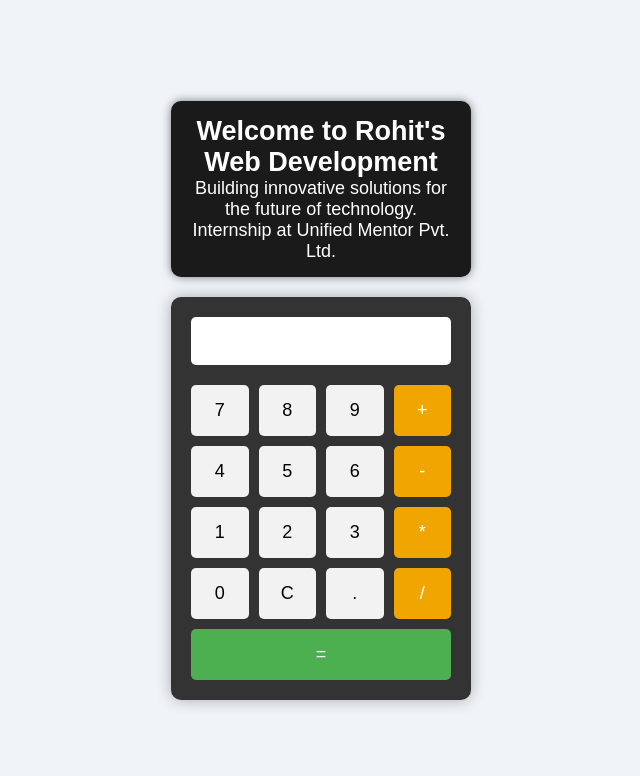
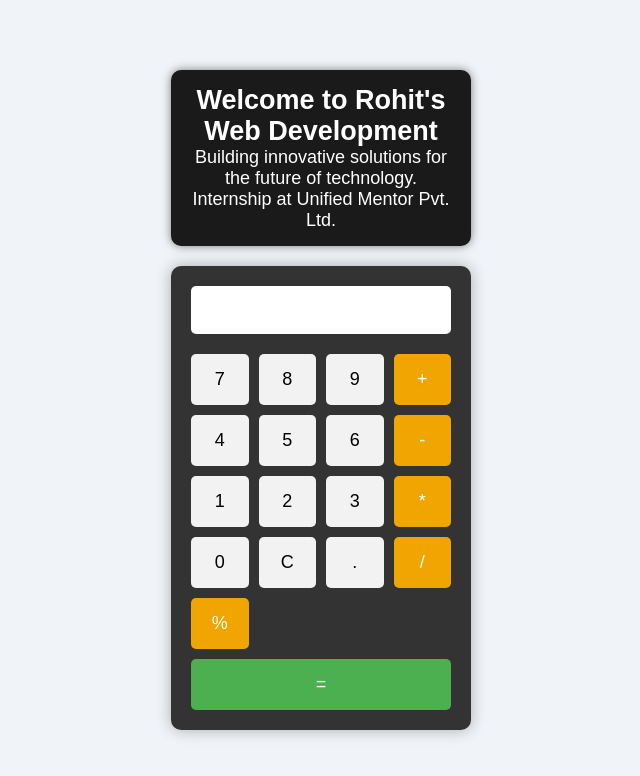
Before and after one commit to rohitkrsingh2112/Effective-Calculator, a plain HTML site: page index.html in a window 1280 px wide. Shown: the whole page, without its empty margins (319-959 px from the left). Drawn offline with Linux system fonts and the light colour scheme.

Commit message:
Update index.html

```diff
--- a/index.html
+++ b/index.html
@@ -7,8 +7,6 @@
   <link rel="stylesheet" href="style.css">
 </head>
 <body>
-
-
   <div class="intro">
     <h2>Welcome to Rohit's Web Development</h2>
     <p>Building innovative solutions for the future of technology. Internship at Unified Mentor Pvt. Ltd.</p>
@@ -37,6 +35,7 @@
       <button class="btn" onclick="appendToDisplay('.')">.</button>
       <button class="btn operator" onclick="appendToDisplay('/')">/</button>
 
+      <button class="btn operator" onclick="appendToDisplay('%')">%</button>
       <button class="btn equal" onclick="calculate()">=</button>
     </div>
   </div>
```
